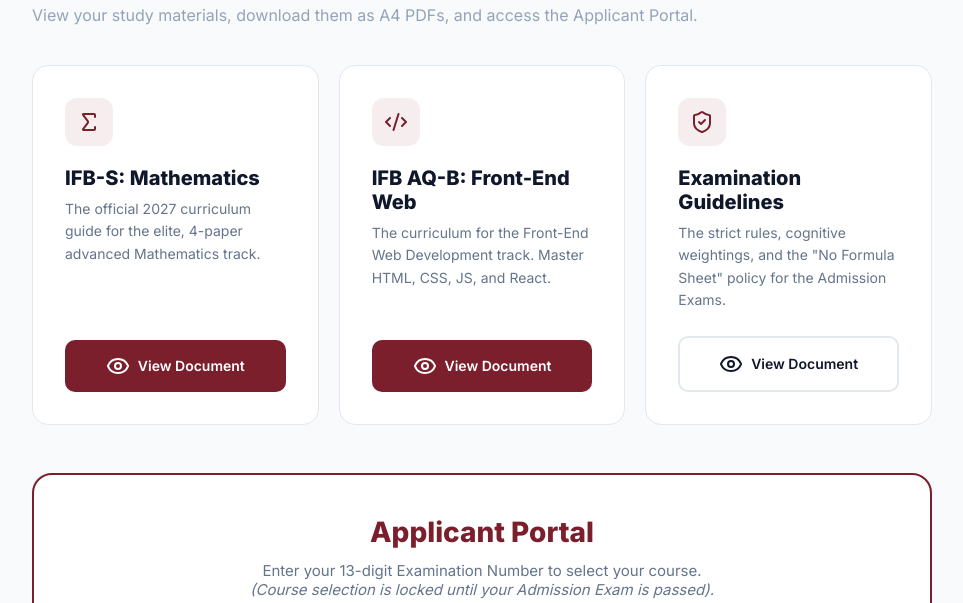
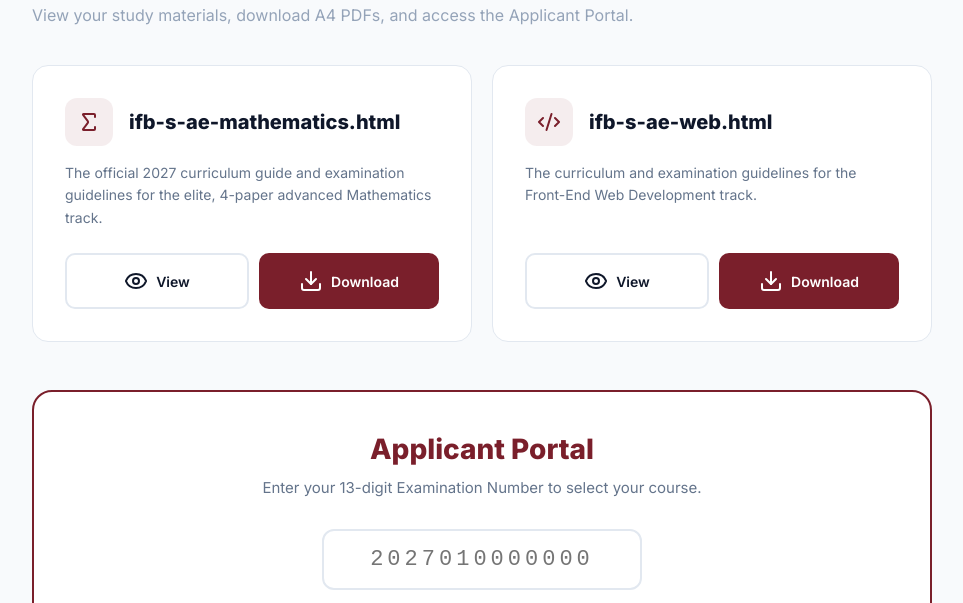
Before and after one commit to Nathaniel-971/nylwebdev, a plain HTML site: page documents.html in a window 1280 px wide. Shown: the part 130-733 px from the top of the page, without its empty margins (158-1121 px from the left). Drawn offline with nearby package versions, Linux system fonts and the light colour scheme.

Commit message:
Update documents.html

```diff
--- a/documents.html
+++ b/documents.html
@@ -29,15 +29,19 @@
     p.sub { color: var(--silver-dark); font-size: 16px; }
 
     /* DOCUMENTS GRID */
-    .grid { display: grid; grid-template-columns: repeat(auto-fit, minmax(280px, 1fr)); gap: 20px; margin-bottom: 48px; }
+    .grid { display: grid; grid-template-columns: repeat(auto-fit, minmax(320px, 1fr)); gap: 20px; margin-bottom: 48px; }
     .doc-card { background: var(--white); border-radius: 16px; padding: 32px; border: 1px solid var(--silver); display: flex; flex-direction: column; transition: transform 0.2s, box-shadow 0.2s; }
     .doc-card:hover { transform: translateY(-4px); box-shadow: 0 12px 30px rgba(0,0,0,0.05); }
-    .doc-icon { width: 48px; height: 48px; border-radius: 12px; background: rgba(122,31,43,0.08); display: flex; align-items: center; justify-content: center; margin-bottom: 20px; color: var(--maroon); }
+
+    .doc-header { display: flex; align-items: center; gap: 16px; margin-bottom: 16px; }
+    .doc-icon { width: 48px; height: 48px; border-radius: 12px; background: rgba(122,31,43,0.08); display: flex; align-items: center; justify-content: center; color: var(--maroon); flex-shrink: 0; }
     .doc-icon i { width: 24px; height: 24px; }
-    .doc-card h3 { font-size: 20px; font-weight: 800; margin-bottom: 8px; }
+    .doc-card h3 { font-size: 20px; font-weight: 800; line-height: 1.2; }
+
     .doc-card p { font-size: 14px; color: #64748B; margin-bottom: 24px; flex-grow: 1; line-height: 1.6; }
 
-    .btn { display: inline-flex; align-items: center; justify-content: center; gap: 8px; padding: 14px 20px; font-size: 14px; font-weight: 600; border-radius: 10px; text-decoration: none; width: 100%; border: none; cursor: pointer; font-family: inherit; transition: all 0.2s; }
+    .doc-actions { display: flex; gap: 10px; }
+    .btn { display: inline-flex; align-items: center; justify-content: center; gap: 8px; padding: 14px 20px; font-size: 14px; font-weight: 600; border-radius: 10px; text-decoration: none; border: none; cursor: pointer; font-family: inherit; transition: all 0.2s; flex: 1; }
     .btn-primary { background: var(--maroon); color: var(--white); }
     .btn-primary:hover { background: var(--maroon-hover); }
     .btn-outline { background: transparent; border: 2px solid var(--silver); color: var(--ink); }
@@ -70,52 +74,37 @@
     .modal-actions .btn-print { background: var(--maroon); color: var(--white); }
     .modal-actions .btn-close { background: var(--bg); color: var(--ink); border: 1px solid var(--silver); }
 
-    /* ========================================= */
-    /* A4 DOCUMENT TEMPLATE (COLORIZED)          */
-    /* ========================================= */
+    /* A4 DOCUMENT TEMPLATE */
     .a4-page {
         background: #fff; width: 100%; max-width: 210mm; min-height: 297mm;
         box-shadow: 0 10px 30px rgba(0,0,0,0.3); position: relative;
         font-family: 'Times New Roman', Times, serif; color: #000; line-height: 1.5;
-        padding: 0; /* Padding handled inside */
+        padding: 0; margin: 0 auto 40px auto;
     }
-
-    /* The border around the page */
     .page-inner {
         width: 100%; height: 100%; min-height: 297mm; padding: 15mm 18mm 20mm 18mm;
         border: 3px solid var(--maroon); display: flex; flex-direction: column; position: relative;
     }
-
-    /* Watermarks */
     .wm-text { position: absolute; top: 50%; left: 50%; transform: translate(-50%, -50%) rotate(-45deg); font-size: 80pt; font-weight: 900; color: rgba(122,31,43,0.03); letter-spacing: 25px; pointer-events: none; z-index: 0; white-space: nowrap; font-family: 'Inter', sans-serif; }
     .wm-grid { position: absolute; inset: 0; background-image: repeating-linear-gradient(45deg, rgba(122,31,43,0.015) 0 1px, transparent 1px 15px), repeating-linear-gradient(-45deg, rgba(122,31,43,0.015) 0 1px, transparent 1px 15px); pointer-events: none; z-index: 0; }
 
     .content-wrap { position: relative; z-index: 1; display: flex; flex-direction: column; flex: 1; text-align: center; align-items: center; }
-
-    /* Header Section */
     .doc-confidential { font-size: 11pt; font-style: italic; margin-bottom: 20px; letter-spacing: 1px; }
     .doc-logo { width: 100px; height: auto; margin-bottom: 10px; }
     .doc-title { font-size: 24pt; font-weight: 700; letter-spacing: 2px; line-height: 1.1; margin-bottom: 3px; font-family: 'Inter', sans-serif; color: var(--ink); }
     .doc-subtitle { font-size: 11pt; line-height: 1.3; font-weight: 700; font-size: 12pt; font-family: 'Inter', sans-serif; color: var(--maroon); }
     .doc-subtitle span { display: block; font-size: 10pt; color: #444; font-weight: 400; }
 
-    /* The Black/Maroon Block */
     .maroon-block { background: var(--maroon); color: #fff; padding: 12px 40px; border-radius: 8px; font-weight: 700; font-size: 16pt; letter-spacing: 1px; line-height: 1.3; margin: 30px 0 20px; display: inline-block; font-family: 'Inter', sans-serif; text-transform: uppercase;}
-
-    /* The Silver Box */
     .silver-box { border: 2px solid var(--silver-dark); padding: 8px 40px; border-radius: 5px; background: #F8FAFC; font-weight: 700; font-size: 14pt; letter-spacing: 1px; margin-bottom: 30px; display: inline-block; font-family: 'Inter', sans-serif;}
-
-    /* The Dashed Subject Box */
     .subject-box { border: 2px dashed var(--maroon); padding: 22px 30px; margin-bottom: 22px; width: 90%; background: #FFF5F6; border-radius: 10px; }
     .subject-box .subject { font-size: 16pt; font-weight: 700; letter-spacing: 1px; margin-bottom: 12px; color: var(--maroon); font-family: 'Inter', sans-serif; }
     .subject-box .date { font-size: 14pt; font-weight: 700; margin-bottom: 12px; font-family: 'Inter', sans-serif;}
     .subject-box .doc-type { font-size: 14pt; font-weight: 700; font-family: 'Inter', sans-serif;}
 
-    /* C1 Barcode Section */
     .c1-section { width: 100%; text-align: left; padding-left: 5mm; margin-bottom: 30px; }
     .c1-label { font-size: 13pt; font-weight: 700; margin-bottom: 8px; font-family: 'Inter', sans-serif;}
 
-    /* Footer */
     .page-footer { position: absolute; bottom: 5mm; left: 18mm; right: 18mm; display: flex; justify-content: space-between; align-items: flex-end; z-index: 5; font-size: 10pt; font-style: italic; }
     .footer-barcode { position: absolute; bottom: 12mm; right: 18mm; z-index: 6; }
     .page-count { font-size: 12pt; font-weight: 700; text-align: center; width: 90%; margin-top: auto; margin-bottom: 20px; line-height: 1.5; font-family: 'Inter', sans-serif;}
@@ -138,35 +127,40 @@
 
     <div class="header">
         <h1>Documents & Portal</h1>
-        <p class="sub">View your study materials, download them as A4 PDFs, and access the Applicant Portal.</p>
+        <p class="sub">View your study materials, download A4 PDFs, and access the Applicant Portal.</p>
     </div>
 
     <div class="grid">
+        <!-- Mathematics Document -->
         <div class="doc-card">
+            <div class="doc-header">
                 <div class="doc-icon"><i data-lucide="sigma"></i></div>
-            <h3>IFB-S: Mathematics</h3>
-            <p>The official 2027 curriculum guide for the elite, 4-paper advanced Mathematics track.</p>
-            <button onclick="openDocument('math')" class="btn btn-primary"><i data-lucide="eye"></i> View Document</button>
+                <h3>ifb-s-ae-mathematics.html</h3>
+            </div>
+            <p>The official 2027 curriculum guide and examination guidelines for the elite, 4-paper advanced Mathematics track.</p>
+            <div class="doc-actions">
+                <button onclick="viewDocument('math')" class="btn btn-outline"><i data-lucide="eye"></i> View</button>
+                <button onclick="downloadDocument('math')" class="btn btn-primary"><i data-lucide="download"></i> Download</button>
+            </div>
         </div>
 
+        <!-- Web Document -->
         <div class="doc-card">
+            <div class="doc-header">
                 <div class="doc-icon"><i data-lucide="code-2"></i></div>
-            <h3>IFB AQ-B: Front-End Web</h3>
-            <p>The curriculum for the Front-End Web Development track. Master HTML, CSS, JS, and React.</p>
-            <button onclick="openDocument('web')" class="btn btn-primary"><i data-lucide="eye"></i> View Document</button>
+                <h3>ifb-s-ae-web.html</h3>
             </div>
-
-        <div class="doc-card">
-            <div class="doc-icon"><i data-lucide="shield-check"></i></div>
-            <h3>Examination Guidelines</h3>
-            <p>The strict rules, cognitive weightings, and the "No Formula Sheet" policy for the Admission Exams.</p>
-            <button onclick="openDocument('guidelines')" class="btn btn-outline"><i data-lucide="eye"></i> View Document</button>
+            <p>The curriculum and examination guidelines for the Front-End Web Development track.</p>
+            <div class="doc-actions">
+                <button onclick="viewDocument('web')" class="btn btn-outline"><i data-lucide="eye"></i> View</button>
+                <button onclick="downloadDocument('web')" class="btn btn-primary"><i data-lucide="download"></i> Download</button>
+            </div>
         </div>
     </div>
 
     <div class="portal-section">
         <h2>Applicant Portal</h2>
-        <p>Enter your 13-digit Examination Number to select your course. <br> <em>(Course selection is locked until your Admission Exam is passed).</em></p>
+        <p>Enter your 13-digit Examination Number to select your course.</p>
 
         <div class="input-group">
             <input type="text" id="examInput" placeholder="2027010000000" maxlength="13">
@@ -203,7 +197,7 @@
     <div class="modal-toolbar">
         <h4 id="modalTitle">Document Viewer</h4>
         <div class="modal-actions">
-            <button class="btn-print" onclick="window.print()"><i data-lucide="printer"></i> Save as PDF</button>
+            <button class="btn-print" onclick="window.print()"><i data-lucide="printer"></i> Print / Save PDF</button>
             <button class="btn-close" onclick="closeDocument()"><i data-lucide="x"></i> Close</button>
         </div>
     </div>
@@ -217,7 +211,6 @@
 <script>
     lucide.createIcons();
 
-    // SVG Logo for the A4 Document
     const ifbLogoSVG = `
         <svg class="doc-logo" viewBox="0 0 100 100" fill="none" xmlns="http://www.w3.org/2000/svg">
             <path d="M50 5 L95 85 H5 Z" stroke="#7A1F2B" stroke-width="6" stroke-linejoin="round" fill="rgba(122,31,43,0.1)"/>
@@ -292,51 +285,10 @@
                     <div>Please turn over</div>
                 </div>
             </div>
-        `,
-        guidelines: `
-            <div class="page-inner">
-                <div class="wm-grid"></div>
-                <div class="wm-text">IFB 2027</div>
-                <div class="content-wrap">
-                    <div class="doc-confidential">Confidential</div>
-                    ${ifbLogoSVG}
-                    <div class="doc-title">INSTITUTE OF BOARD</div>
-                    <div class="doc-subtitle">Department of Assessment<span>Republic of South Africa</span></div>
-
-                    <div class="maroon-block">2027<br>Academic Year</div>
-                    <div class="silver-box">AQ/AE Assessment Policy</div>
-
-                    <div class="subject-box">
-                        <div class="subject">Admission Examination</div>
-                        <div class="date">100-Mark Assessment Filter</div>
-                        <div class="doc-type">Examination Guidelines</div>
-                    </div>
-
-                    <div class="c1-section">
-                        <div class="c1-label">C1</div>
-                        <svg class="barcode-c1" data-barcode="2027010000003"></svg>
-                    </div>
-
-                    <div class="page-count">This document consists of 3 pages.</div>
-                </div>
-                <div class="footer-barcode"><svg class="barcode-footer" data-barcode="2027010000003"></svg></div>
-                <div class="page-footer">
-                    <div>Copyright reserved</div>
-                    <div>Please turn over</div>
-                </div>
-            </div>
         `
     };
 
-    function openDocument(type) {
-        const content = documents[type];
-        if (content) {
-            document.getElementById('a4Content').innerHTML = content;
-            document.getElementById('docModal').classList.add('active');
-            document.body.style.overflow = 'hidden';
-
-            // Render barcodes dynamically
-            setTimeout(() => {
+    function renderBarcodes() {
         const barcodes = document.querySelectorAll('.barcode-c1, .barcode-footer');
         barcodes.forEach(el => {
             try {
@@ -351,8 +303,30 @@
                 });
             } catch(e) {}
         });
-            }, 50);
     }
+
+    function viewDocument(type) {
+        const content = documents[type];
+        if (content) {
+            document.getElementById('a4Content').innerHTML = content;
+            document.getElementById('docModal').classList.add('active');
+            document.body.style.overflow = 'hidden';
+            setTimeout(renderBarcodes, 50);
+        }
+    }
+
+    function downloadDocument(type) {
+        // Inject content silently for printing
+        document.getElementById('a4Content').innerHTML = documents[type];
+        setTimeout(() => {
+            renderBarcodes();
+            // Trigger native print dialog (Save as PDF)
+            window.print();
+            // Clean up after closing the dialog
+            setTimeout(() => {
+                document.getElementById('a4Content').innerHTML = '';
+            }, 500);
+        }, 100);
     }
 
     function closeDocument() {
```
Lines whose indentation alone changed are shown as unchanged.
